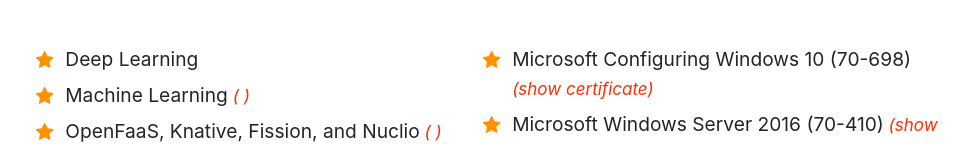
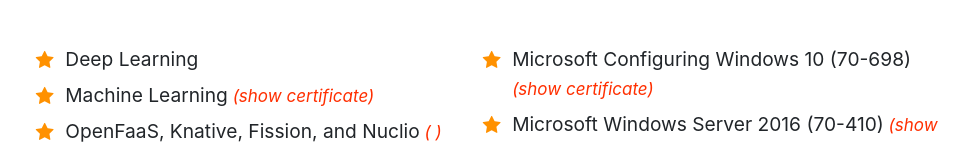
Before and after one commit to aqasiz/aqasiz.github.io, a website with bundled scripts: page index.html in a window 1280 px wide. Shown: the part 4878-5022 px from the top of the page, without its empty margins (289-1258 px from the left). Built offline with nearby package versions, Linux system fonts and the light colour scheme; a web font is replaced by a local one.

Commit message:
Update index.html

```diff
--- a/index.html
+++ b/index.html
@@ -369,7 +369,7 @@
               Deep Learning</li>
             <li>
               <i class="fa-li fa fa-star"></i>
-              Machine Learning<a href="" target="_blank" style="color: rgb(255, 47, 0); font-size: 17px"><em> (  )</em></a></li>
+              Machine Learning<a href="https://www.coursera.org/account/accomplishments/certificate/VNRLQJSDPXLY" target="_blank" style="color: rgb(255, 47, 0); font-size: 17px"><em> (show certificate)</em></a></li>
             <li>
 
             <li>
```
